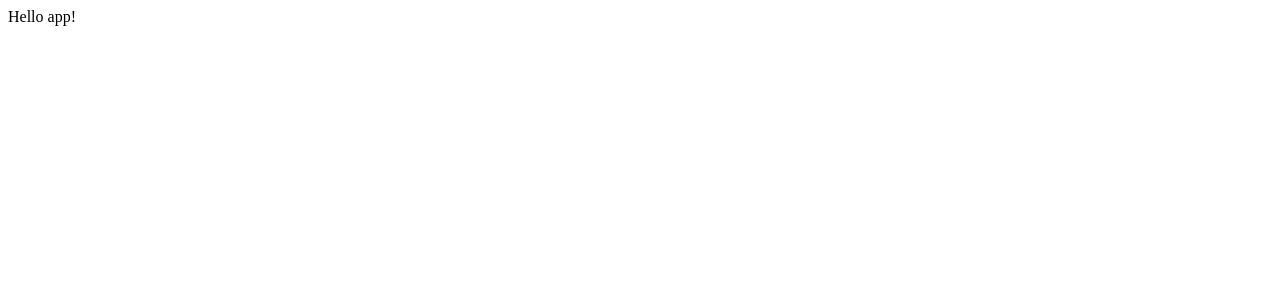
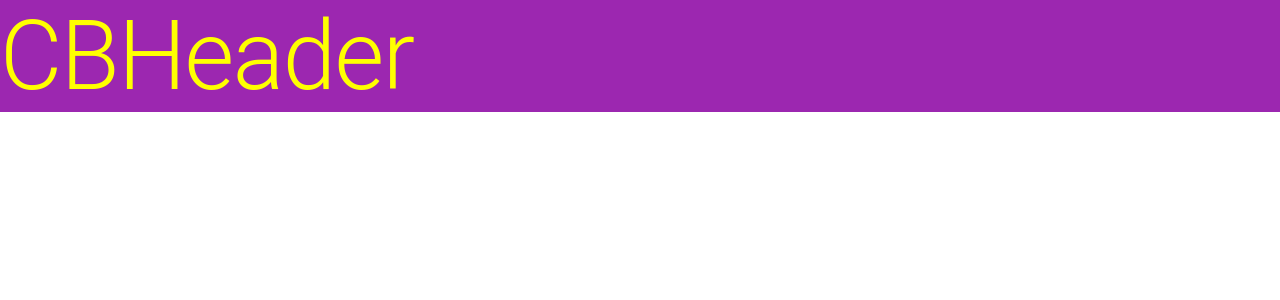
Before and after one commit to cbussick/cb-portfolio, a React (Create React App) app: page / in a window 1280 px wide. Shown: the top 300 px of the page. Built offline with nearby package versions, Linux system fonts and the light colour scheme.

Commit message:
Integrate material UI (#3)
* Add workspace

* Add recommended workspace extensions

* Add code-template-tool files

* Add material ui v5 and example

* Adjust code templates

```diff
--- a/package.json
+++ b/package.json
@@ -5,6 +5,10 @@
   "description": "Christopher Bussick's portfolio website",
   "author": "Christopher Bussick <bussick.christopher@gmail.com>",
   "dependencies": {
+    "@emotion/react": "^11.4.1",
+    "@emotion/styled": "^11.3.0",
+    "@mui/material": "^5.0.3",
+    "@mui/system": "^5.0.3",
     "@types/node": "^12.0.0",
     "@types/react": "^17.0.0",
     "@types/react-dom": "^17.0.0",
--- a/src/App.tsx
+++ b/src/App.tsx
@@ -1,5 +1,12 @@
+import { CssBaseline } from "@mui/material";
 import React from "react";
+import CBHeader from "./CBHeader/CBHeader";
 
-const App = (): JSX.Element => <div>Hello app!</div>;
+const App = (): JSX.Element => (
+  <>
+    <CssBaseline />
+    <CBHeader testColor="yellow" />
+  </>
+);
 
 export default App;
--- /dev/null
+++ b/src/CBHeader/CBHeader.tsx
@@ -0,0 +1,11 @@
+import React from "react";
+import { CBHeaderProps } from "./CBHeaderInterfaces";
+import { StyledHeader } from "./CBHeaderStyles";
+
+const CBHeader = (props: CBHeaderProps): JSX.Element => (
+  <StyledHeader testColor={props.testColor} variant="h1">
+    CBHeader
+  </StyledHeader>
+);
+
+export default CBHeader;
--- /dev/null
+++ b/src/CBHeader/CBHeaderInterfaces.ts
@@ -0,0 +1,7 @@
+export interface CBHeaderProps {
+  testColor: string;
+}
+
+export interface StyledHeaderProps {
+  testColor: string;
+}
--- /dev/null
+++ b/src/CBHeader/CBHeaderStyles.ts
@@ -0,0 +1,9 @@
+import { styled, Typography } from "@mui/material";
+import { StyledHeaderProps } from "./CBHeaderInterfaces";
+
+export const StyledHeader = styled(Typography)<StyledHeaderProps>(
+  ({ theme, ...props }) => ({
+    backgroundColor: theme.palette.secondary.main,
+    color: props.testColor,
+  })
+);
```
Also changed, not shown: .eslintrc.json, 1 other file (tests, documents, lock files or other folders).
